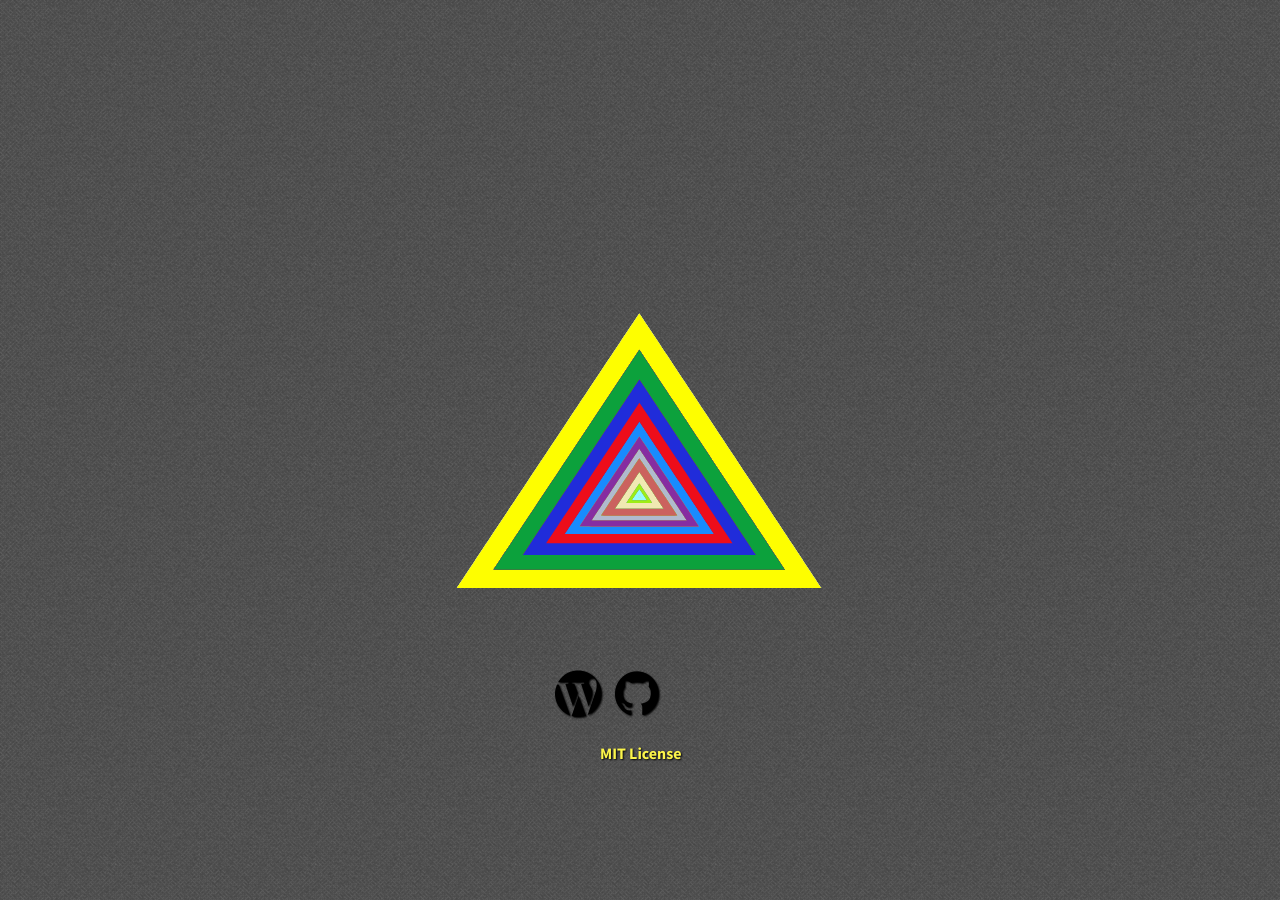
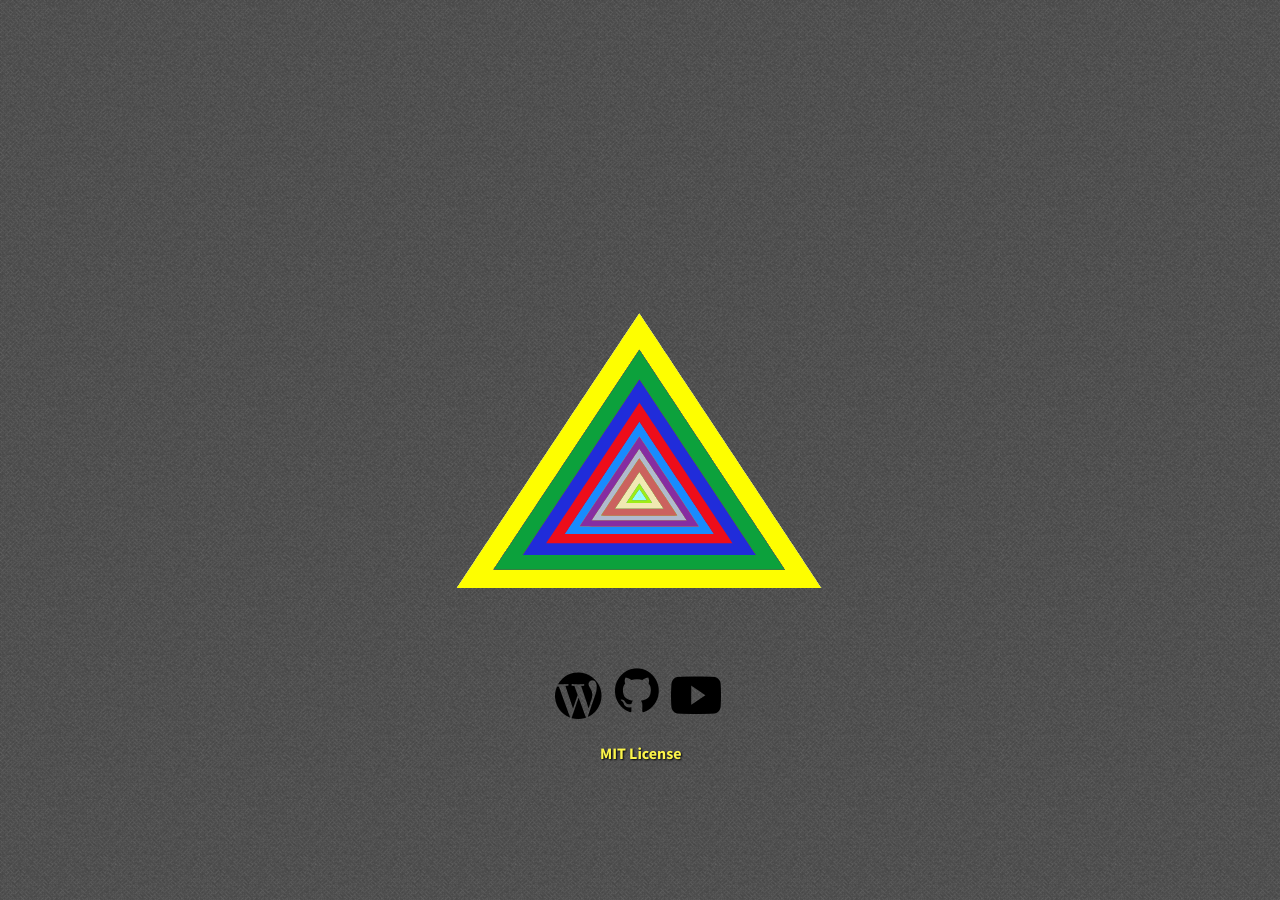
Before and after one commit to le717/le717.github.io, a Jekyll site: the page built from index.html, in a window 1280 px wide. Built offline with Jekyll 4.4.1, drawn with Linux system fonts in a browser that asks for light colours; nearby versions of some CDN libraries; some web fonts are replaced; Markdown is read by kramdown in place of the engine named in the settings.

Commit message:
Size and position of YT social button

```diff
--- a/css/style.css
+++ b/css/style.css
@@ -130,16 +130,20 @@ li { font-weight: bold; }
 
 .social-button-link {
   text-decoration: none;
+  text-shadow: none;
   color: black;
 }
 
 /* Hover effect for social buttons */
-.social-button:hover { color: #5193D4; }
+.social-button:hover {
+  color: #5193D4;
+  text-shadow: 1px 1px 2px black;
+}
 
 /* GitHub social button */
 #gh-button {
   font-size: 50px;
-  margin-top: -25px;
+  margin-top: -28px;
   margin-left: -25px;
   top: 77%;
 }
@@ -147,20 +151,17 @@ li { font-weight: bold; }
 /* WordPress social button */
 #wp-button {
   font-size: 62px;
-  margin-top: -30px;
+  margin-top: -28px;
   margin-left: -85px;
   top: 77%;
 }
 
 /* YouTube social button */
 #yt-button {
-/*
-  font-size: 62px;
-  margin-top: -30px;
-  margin-left: -85px;
+  font-size: 50px;
+  margin-top: -23px;
+  margin-left: 31px;
   top: 77%;
-*/
-  display: none;
 }
 
 /* MIT License */
```
